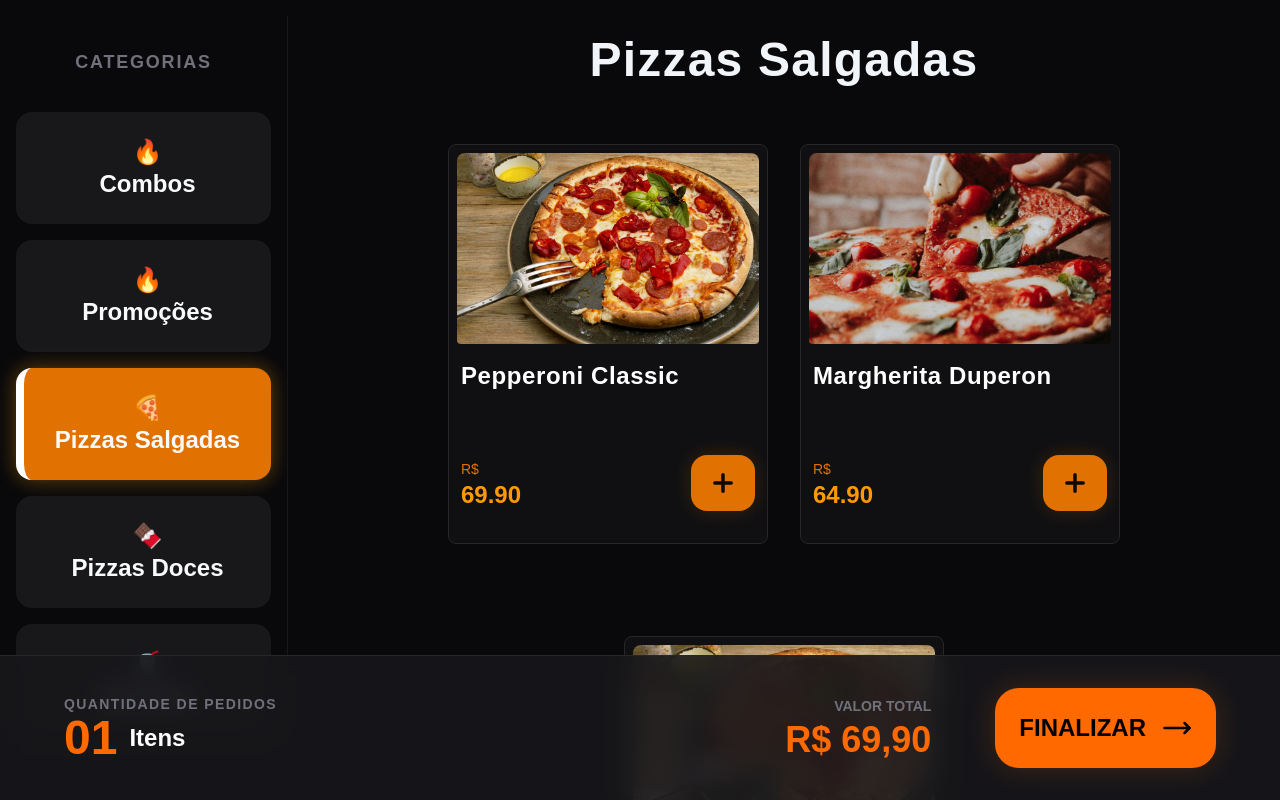
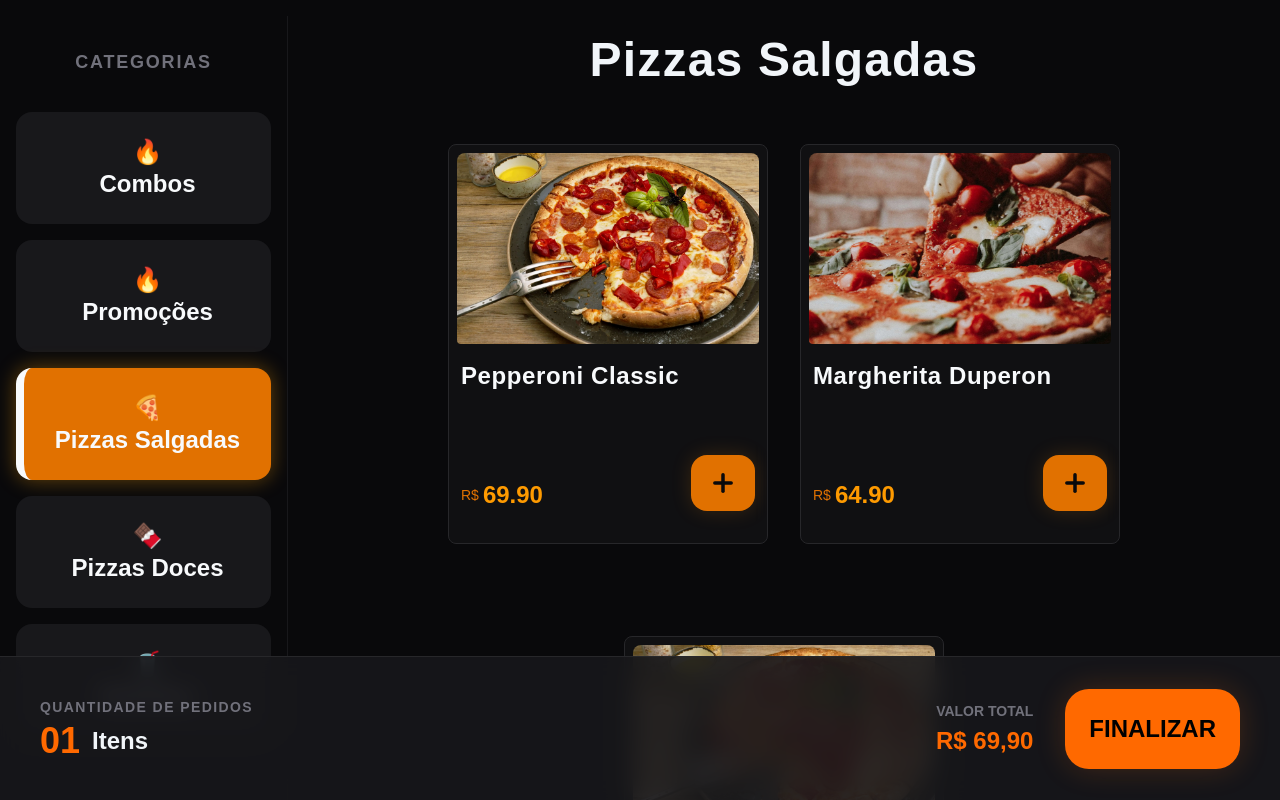
Before and after one commit to NathanDSPereira/Totem-pizzaria, a Next.js app: page / in a window 1280 px wide. Both pictures are taken after a click on the button 723 px from the left and 483 px from the top of the page. Built offline with nearby package versions, Linux system fonts and the light colour scheme.

Commit message:
ajustado o layout para telas menores e comecando a logica para customizacao dos ingredientes

```diff
--- a/components/CarrinhoModal.tsx
+++ b/components/CarrinhoModal.tsx
@@ -6,7 +6,7 @@ export default function CarrinhoModal({itens, fechar, remover, total}: {itens: P
             <div className="w-125 bg-zinc-950 h-full border-l border-zinc-900 p-8 flex flex-col animate-in slide-in-from-right duration-300">
 
                 <div className="flex justify-between items-center mb-10">
-                    <h2 className="text-white text-3xl font-black uppercase">Meus Pedidos</h2>
+                    <h2 className="text-slate-100 text-3xl font-black uppercase">Meus Pedidos</h2>
                     <button onClick={fechar} className="text-red-700 text-xl font-bold uppercase">
                         <svg xmlns="http://www.w3.org/2000/svg" width="60" height="60" viewBox="0 0 24 24" fill="none" stroke="currentColor" stroke-width="2" stroke-linecap="round" stroke-linejoin="round" className="lucide lucide-x-icon lucide-x"><path d="M18 6 6 18"/><path d="m6 6 12 12"/></svg>
                     </button>
@@ -16,12 +16,12 @@ export default function CarrinhoModal({itens, fechar, remover, total}: {itens: P
                     {itens.map((item) => (
                         <li key={item.id} className="flex justify-between items-center border-b border-zinc-900 pb-6">
                             <div className="flex flex-col">
-                                <p className="text-white font-bold text-xl">{item.quantidade}x {item.nome}</p>
+                                <p className="text-slate-100 font-bold text-xl">{item.quantidade}x {item.nome}</p>
                                 <p className="text-orange-500 font-bold text-lg">R$ {(item.preco * item.quantidade).toFixed(2).replace('.', ',')}</p>
                             </div>
                             <button
                                 onClick={() => remover(item.id)}
-                                className="bg-red-500/10 text-red-500 p-3 rounded-xl hover:bg-red-500 hover:text-white transition-colors"
+                                className="bg-red-500/10 text-red-500 p-3 rounded-xl hover:bg-red-500 transition-colors"
                             >
                                 <svg xmlns="http://www.w3.org/2000/svg" width="35" height="35" viewBox="0 0 24 24" fill="none" stroke="currentColor" stroke-width="2" stroke-linecap="round" stroke-linejoin="round" className="lucide lucide-x-icon lucide-x"><path d="M18 6 6 18"/><path d="m6 6 12 12"/></svg>
                             </button>
--- a/components/CategoriaCard.tsx
+++ b/components/CategoriaCard.tsx
@@ -12,7 +12,7 @@ export default function CategoriaCard( {categoria, aoSerSelecionado, exibirCateg
             onClick={selecionarCategoria}
             className={`w-full p-6 rounded-2xl flex justify-center items-center gap-4 transition-all duration-200 active:scale-95
                 ${exibirCategoriaAtiva
-                ? 'bg-amber-600 text-zinc-950 font-black shadow-[0_0_20px_rgba(245,158,11,0.4)] border-l-8 border-white'
+                ? 'bg-amber-600 text-zinc-950 font-black shadow-[0_0_20px_rgba(245,158,11,0.4)] border-l-8 border-slate-50'
                 : 'bg-zinc-900 text-zinc-400 font-bold border-l-8 border-transparent'
                 }`}>
             <div>
--- a/components/FooterPage.tsx
+++ b/components/FooterPage.tsx
@@ -3,19 +3,21 @@ export default function Footer( {valorTotal, quantidadeTotal, aoFinalizar}: {val
 
 }) {
     return (
-      <footer className="fixed bottom-0 bg-zinc-900/90 backdrop-blur-md w-full border-t border-zinc-800 p-8 flex justify-between items-center px-16">
-        <div className="flex flex-col">
+      <footer className="fixed bottom-0 bg-zinc-900/90 backdrop-blur-md w-full border-t border-zinc-800 h-36 flex justify-between p-10 items-center">
+        <div className="flex flex-col gap-1">
           <p className="text-zinc-500 text-sm font-bold uppercase tracking-widest">Quantidade de pedidos</p>
           <div className="flex items-center gap-3">
-            <p className="text-orange-500 text-5xl font-black">{quantidadeTotal.toString().padStart(2, '0')}</p>
-            <p className="text-white text-2xl font-bold">Itens</p>
+            <p className="text-orange-500 text-5xl sm:text-3xl md:text-4xl font-black">{quantidadeTotal.toString().padStart(2, '0')}</p>
+            <p className="text-slate-100 text-2xl font-bold">Itens</p>
           </div>
         </div>
 
-        <div className="flex items-center gap-16">
-          <div className="text-right">
-            <p className="text-zinc-500 text-sm font-bold uppercase block mb-1">Valor Total</p>
-            <p className=" text-4xl font-black text-orange-500">
+        <div className="flex items-center gap-8">
+          <div>
+            <div className="text-right">
+              <p className="text-zinc-500 text-sm font-bold uppercase block mb-1">Valor Total</p>
+            </div>
+            <p className="text-4xl font-black sm:text-2xl text-orange-500">
               R$ {valorTotal.toFixed(2).replace('.', ',')}
             </p>
           </div>
@@ -24,7 +26,6 @@ export default function Footer( {valorTotal, quantidadeTotal, aoFinalizar}: {val
             onClick={() => aoFinalizar()}
             className="bg-orange-500 active:bg-orange-600 text-black font-black text-2xl px-6 py-6 rounded-3xl flex items-center gap-4 transition-all active:scale-95 shadow-[0_0_30px_rgba(249,115,22,0.2)]">
             FINALIZAR
-            <svg xmlns="http://www.w3.org/2000/svg" width="30" height="30" viewBox="0 0 24 24" fill="none" stroke="currentColor" stroke-width="2" stroke-linecap="round" stroke-linejoin="round" className="lucide lucide-move-right-icon lucide-move-right"><path d="M18 8L22 12L18 16"/><path d="M2 12H22"/></svg>
           </button>
         </div>
       </footer>
--- a/components/ListPizza.tsx
+++ b/components/ListPizza.tsx
@@ -4,7 +4,7 @@ import { Pizza } from "@/interface/Pizza";
 export default function ListPizza({listaPizzas, adicionarAoCarrinho, abrirCustomizacao, categoriaNome}: { listaPizzas: Pizza[], adicionarAoCarrinho: (produto: Pizza) => void, abrirCustomizacao: (produto: Pizza) => void, categoriaNome: string}) {
     return (
         <section className="bg-zinc-950 mx-auto flex justify-center flex-wrap pt-5">
-            <div className="text-slate-100 text-5xl font-bold tracking-wide mb-5">
+            <div className="text-slate-100 text-5xl text-center font-bold tracking-wide mb-5">
                 <h3>
                     {categoriaNome}
                 </h3>
--- a/components/PizzaCard.tsx
+++ b/components/PizzaCard.tsx
@@ -17,13 +17,13 @@ export default function PizzaCard({ pizzaCard, adicionarAoCarrinho, editarProdut
         </div>
 
         <div className="px-1 h-1/2 flex flex-col justify-between">
-            <h3 className="font-bold text-2xl text-white tracking-wide">
+            <h3 className="font-bold text-2xl text-slate-50 tracking-wide">
                 {pizzaCard.nome}
             </h3>
 
             <div className="flex w-full py-10 justify-between items-end pt-2">
                 <div>
-                    <p className="text-amber-500 text-2xl font-black">
+                    <p className="text-amber-500 text-2xl flex items-center font-black">
                         <p className="text-sm font-medium mr-1 text-amber-600">R$</p>
                         {pizzaCard.preco.toFixed(2)}
                     </p>
```
Also changed, not shown: components/CustomizacaoPizzaModal.tsx (+23 -15 lines).
